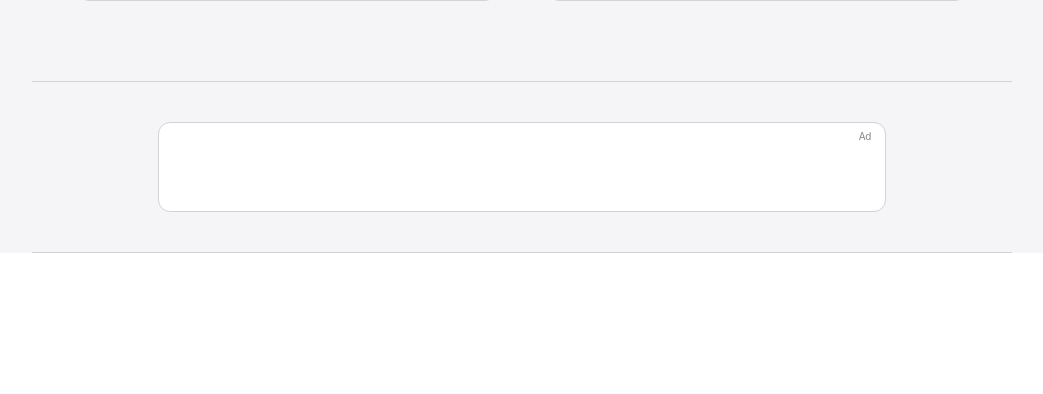
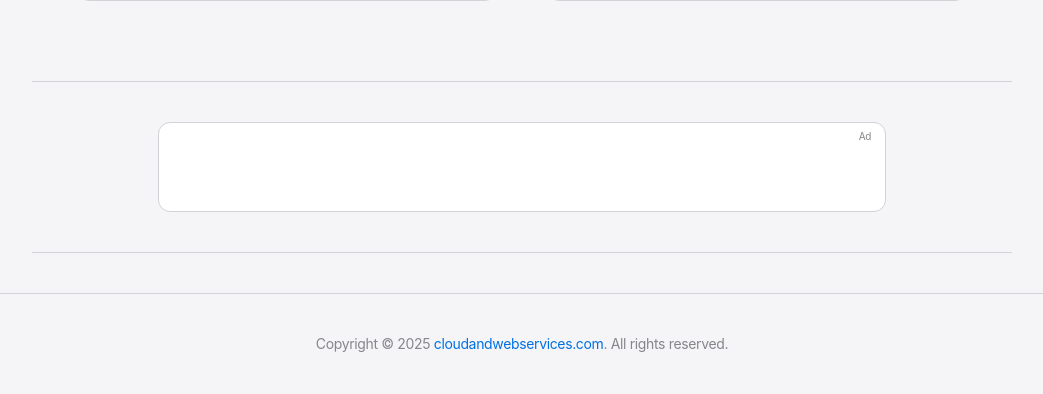
Before and after one commit to damer179/VideoShrink, a Flask app: page / in a window 1280 px wide. Shown: the part 2649-3043 px from the top of the page, without its empty margins (118-1161 px from the left). Before the commit the page ends 2902 px from the top, so only its background shows below. Run offline with Flask 3, Linux system fonts and the light colour scheme; some libraries are stand-ins or nearby versions.

Commit message:
Added copyright statement

```diff
--- a/templates/index.html
+++ b/templates/index.html
@@ -641,6 +641,13 @@
         </div>
     </div>
 
+    <!-- Footer -->
+    <footer style="background: #f5f5f7; padding: 40px 20px; text-align: center; border-top: 1px solid #d2d2d7; margin-top: 40px;">
+        <p style="color: #86868b; font-size: 14px; margin: 0;">
+            Copyright © <span id="currentYear"></span> <a href="https://cloudandwebservices.com" target="_blank" style="color: #0071e3; text-decoration: none;">cloudandwebservices.com</a>. All rights reserved.
+        </p>
+    </footer>
+
     <script>
         let currentJobId = null;
 
@@ -838,6 +845,9 @@
 
         // Initialize ads when page loads
         document.addEventListener('DOMContentLoaded', initializeAds);
+
+        // Set current year in footer
+        document.getElementById('currentYear').textContent = new Date().getFullYear();
     </script>
 
     <!-- Google AdSense Auto Ads (Optional) -->
```
